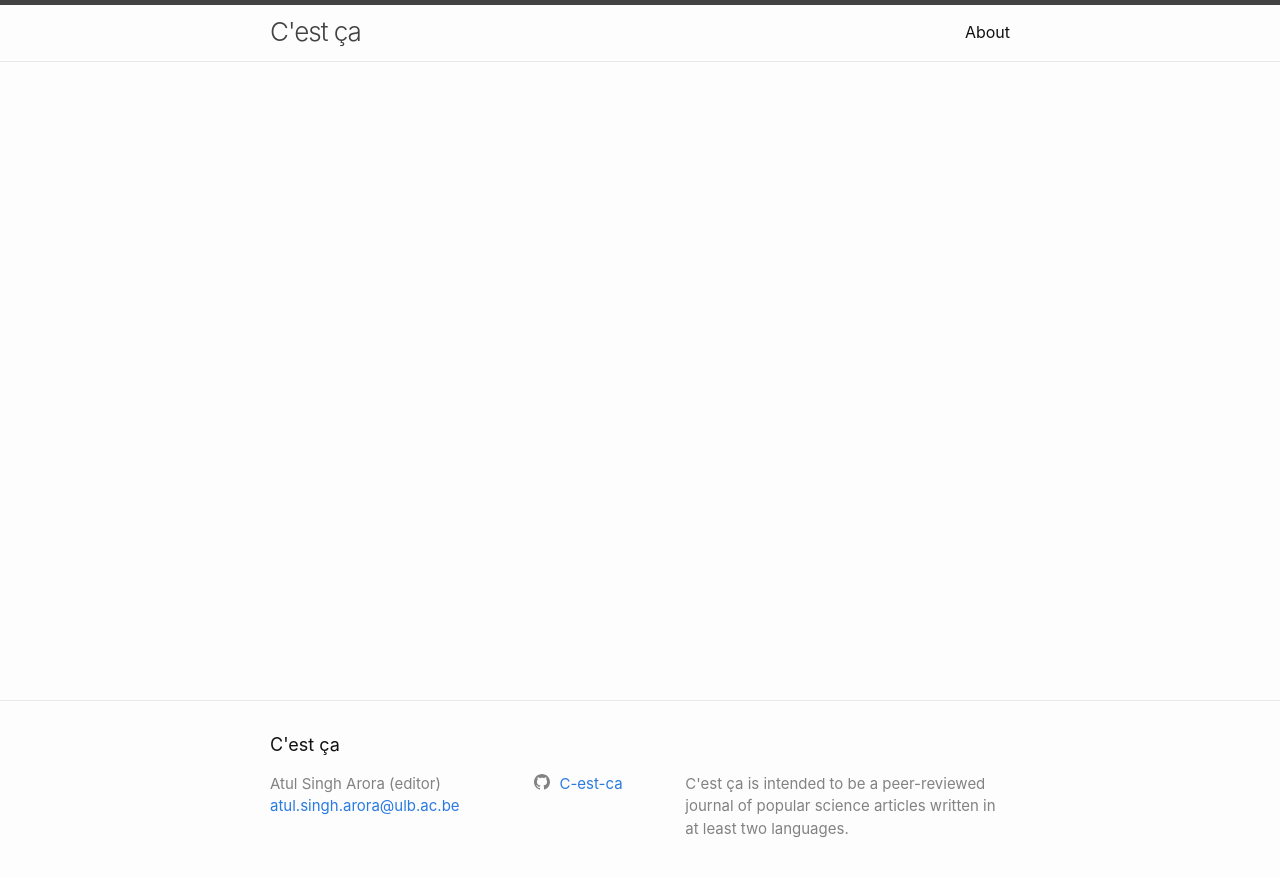
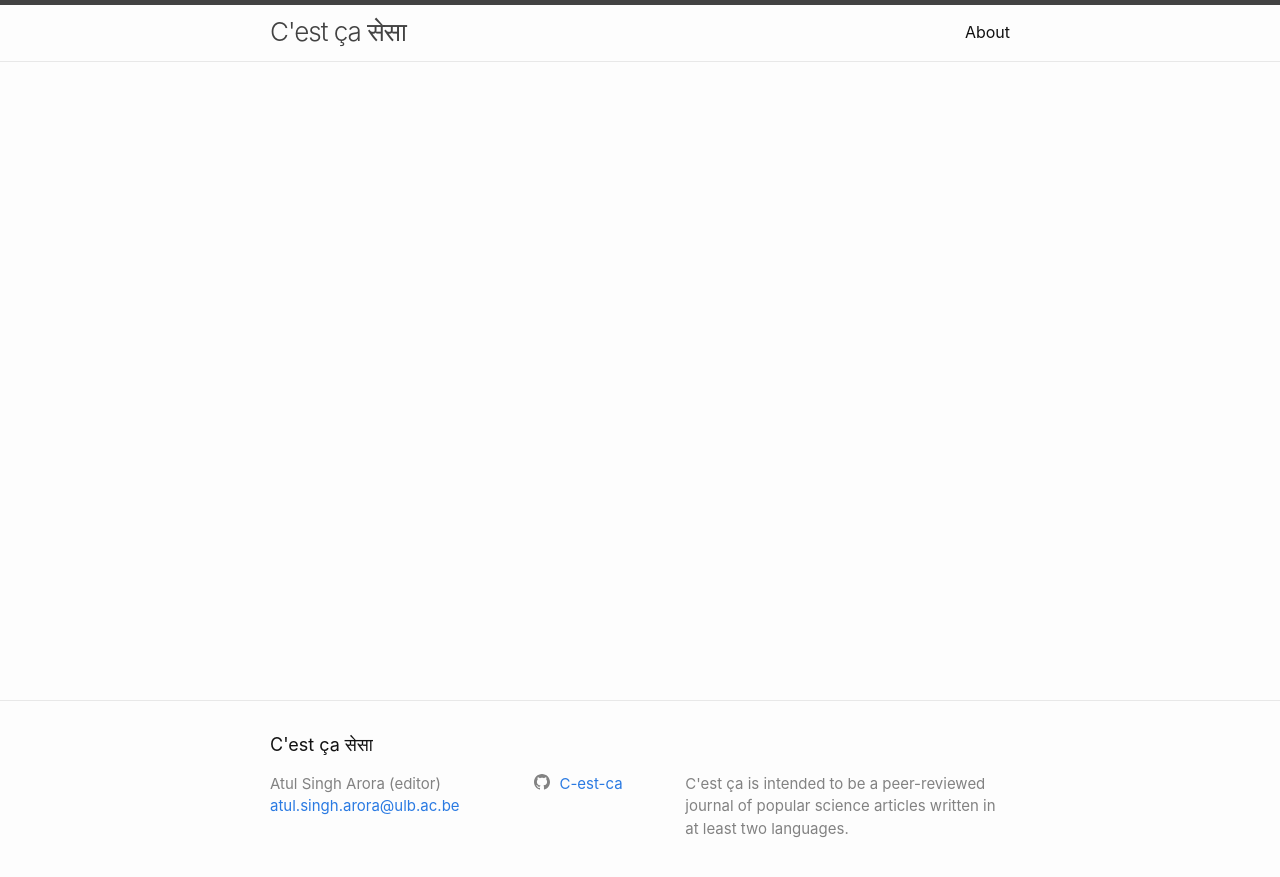
Before and after one commit to toAtulArora/c-est-ca.github.io, a Jekyll site: the page built from index.md, in a window 1280 px wide. Shown: the top 877 px of the page. Built offline with Jekyll 4.4.1, drawn with Linux system fonts in a browser that asks for light colours.

Commit message:
backslash issue?

```diff
--- a/_config.yml
+++ b/_config.yml
@@ -1,4 +1,4 @@
-title: C'est ça
+title: C'est ça सेसा
 author: Atul Singh Arora (editor)
 email: atul.singh.arora@ulb.ac.be
 description: > # this means to ignore newlines until "twitter_username:"
```
